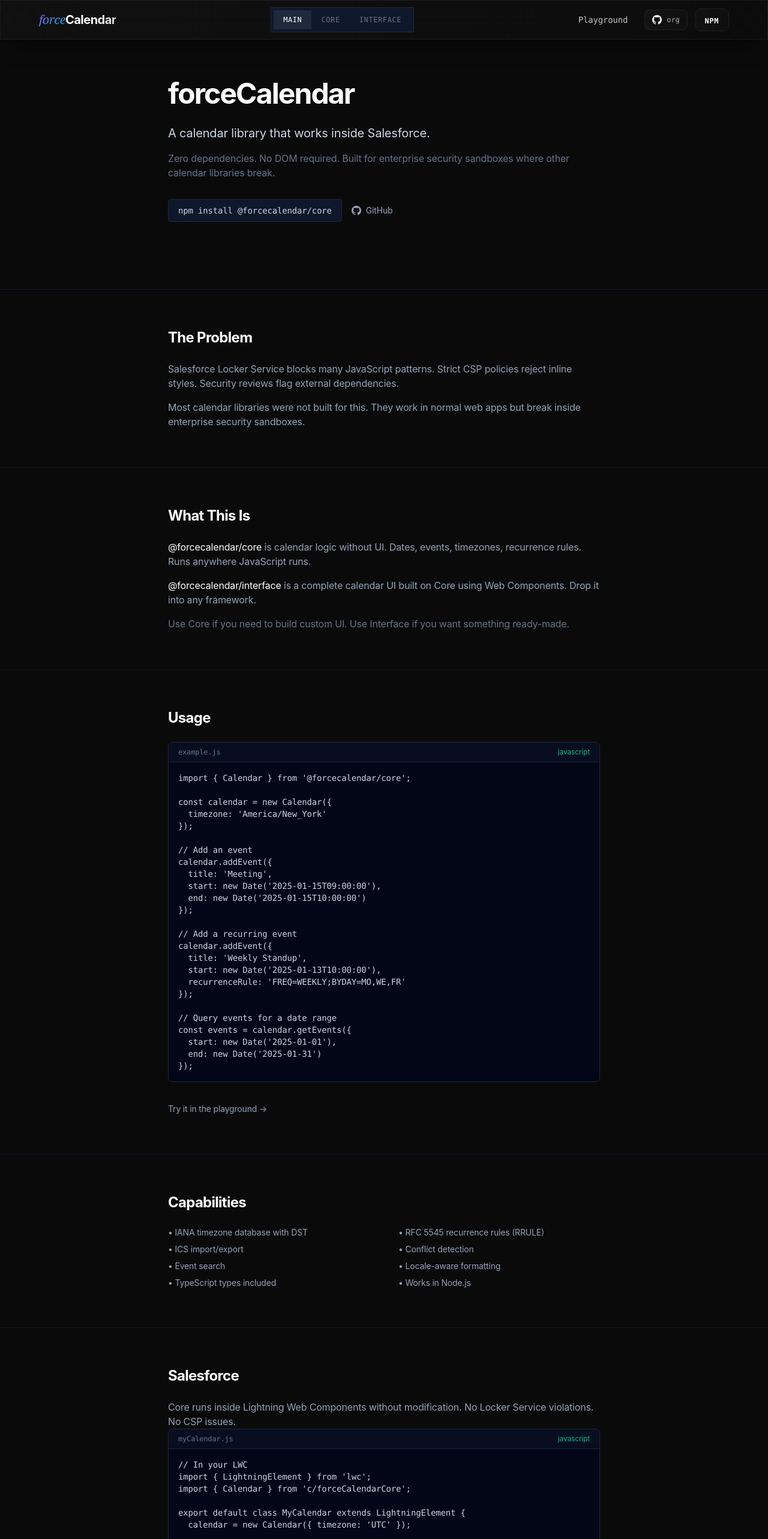
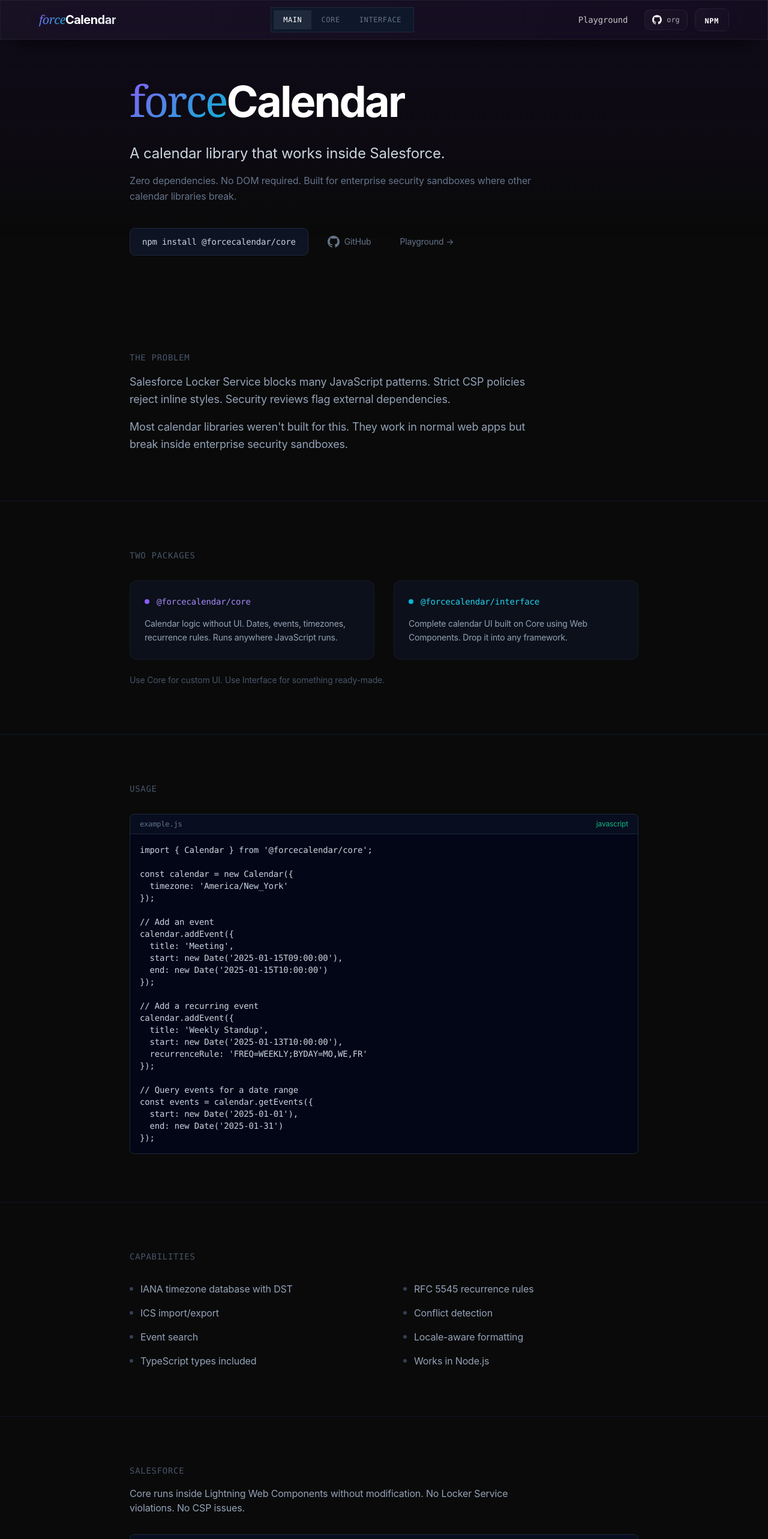
Before and after one commit to forceCalendar/www, a Next.js app: page / in a window 1280 px wide. Shown: the top 2566 px of the page at 60% size. Built offline with nearby package versions, Linux system fonts and the light colour scheme; a web font is replaced by a local one.

Commit message:
Refine landing page design - balanced, not bland

```diff
--- a/app/page.tsx
+++ b/app/page.tsx
@@ -14,39 +14,63 @@
 
   return (
     <div className="min-h-screen bg-[#0a0a0a]">
+      {/* Subtle gradient background */}
+      <div className="fixed inset-0 pointer-events-none">
+        <div className="absolute inset-0 bg-gradient-to-b from-violet-950/20 via-transparent to-transparent" />
+      </div>
+
       <Navigation />
 
-      {/* Hero - Direct */}
-      <section className="pt-32 pb-16">
-        <div className="max-w-3xl mx-auto px-6">
-          <div className={`${isLoaded ? 'opacity-100' : 'opacity-0'} transition-opacity duration-500`}>
+      {/* Hero */}
+      <section className="relative pt-32 pb-20">
+        <div className="max-w-4xl mx-auto px-6">
+          <div className={`${isLoaded ? 'opacity-100 translate-y-0' : 'opacity-0 translate-y-4'} transition-all duration-700`}>
 
-            <h1 className="text-4xl md:text-5xl font-bold mb-6 text-white">
-              forceCalendar
+            {/* Logo Title */}
+            <h1 className="text-5xl md:text-6xl lg:text-7xl mb-8">
+              <em
+                className="font-light italic not-italic"
+                style={{
+                  fontFamily: 'Georgia, serif',
+                  background: 'linear-gradient(135deg, #8b5cf6, #06b6d4)',
+                  WebkitBackgroundClip: 'text',
+                  WebkitTextFillColor: 'transparent'
+                }}
+              >
+                force
+              </em>
+              <strong className="font-bold text-white">Calendar</strong>
             </h1>
 
-            <p className="text-xl text-slate-300 mb-4">
+            <p className="text-xl md:text-2xl text-slate-300 mb-4 max-w-2xl">
               A calendar library that works inside Salesforce.
             </p>
 
-            <p className="text-slate-500 mb-8">
+            <p className="text-slate-500 mb-10 max-w-2xl leading-relaxed">
               Zero dependencies. No DOM required. Built for enterprise security sandboxes
               where other calendar libraries break.
             </p>
 
-            <div className="flex flex-wrap gap-4 mb-12">
-              <code className="bg-slate-900 border border-slate-800 px-4 py-2 text-sm text-slate-300 rounded">
+            {/* Install + Links */}
+            <div className="flex flex-wrap items-center gap-4">
+              <code className="bg-slate-900/80 border border-slate-800 px-5 py-3 text-sm text-slate-300 rounded-lg font-mono">
                 npm install @forcecalendar/core
               </code>
               <a
                 href="https://github.com/forcecalendar"
-                className="text-slate-400 hover:text-white text-sm flex items-center gap-2 transition-colors"
+                className="text-slate-500 hover:text-white text-sm flex items-center gap-2 transition-colors px-4 py-3"
               >
-                <svg className="w-4 h-4" fill="currentColor" viewBox="0 0 24 24">
+                <svg className="w-5 h-5" fill="currentColor" viewBox="0 0 24 24">
                   <path d="M12 0c-6.626 0-12 5.373-12 12 0 5.302 3.438 9.8 8.207 11.387.599.111.793-.261.793-.577v-2.234c-3.338.726-4.033-1.416-4.033-1.416-.546-1.387-1.333-1.756-1.333-1.756-1.089-.745.083-.729.083-.729 1.205.084 1.839 1.237 1.839 1.237 1.07 1.834 2.807 1.304 3.492.997.107-.775.418-1.305.762-1.604-2.665-.305-5.467-1.334-5.467-5.931 0-1.311.469-2.381 1.236-3.221-.124-.303-.535-1.524.117-3.176 0 0 1.008-.322 3.301 1.23.957-.266 1.983-.399 3.003-.404 1.02.005 2.047.138 3.006.404 2.291-1.552 3.297-1.23 3.297-1.23.653 1.653.242 2.874.118 3.176.77.84 1.235 1.911 1.235 3.221 0 4.609-2.807 5.624-5.479 5.921.43.372.823 1.102.823 2.222v3.293c0 .319.192.694.801.576 4.765-1.589 8.199-6.086 8.199-11.386 0-6.627-5.373-12-12-12z"/>
                 </svg>
                 GitHub
               </a>
+              <Link
+                href="/playground"
+                className="text-slate-500 hover:text-white text-sm transition-colors px-4 py-3"
+              >
+                Playground →
+              </Link>
             </div>
 
           </div>
@@ -54,48 +78,66 @@
       </section>
 
       {/* The Problem */}
-      <section className="py-16 border-t border-slate-900">
-        <div className="max-w-3xl mx-auto px-6">
-          <h2 className="text-2xl font-bold text-white mb-6">The Problem</h2>
+      <section className="py-20">
+        <div className="max-w-4xl mx-auto px-6">
+          <div className="max-w-2xl">
+            <h2 className="text-sm font-mono text-slate-600 uppercase tracking-wider mb-4">The Problem</h2>
 
-          <div className="space-y-4 text-slate-400">
+            <div className="space-y-4 text-lg text-slate-400 leading-relaxed">
               <p>
                 Salesforce Locker Service blocks many JavaScript patterns. Strict CSP policies
                 reject inline styles. Security reviews flag external dependencies.
               </p>
               <p>
-              Most calendar libraries were not built for this. They work in normal web apps
+                Most calendar libraries weren't built for this. They work in normal web apps
                 but break inside enterprise security sandboxes.
               </p>
+            </div>
           </div>
         </div>
       </section>
 
       {/* What This Is */}
-      <section className="py-16 border-t border-slate-900">
-        <div className="max-w-3xl mx-auto px-6">
-          <h2 className="text-2xl font-bold text-white mb-6">What This Is</h2>
+      <section className="py-20 border-t border-slate-900">
+        <div className="max-w-4xl mx-auto px-6">
+          <h2 className="text-sm font-mono text-slate-600 uppercase tracking-wider mb-8">Two Packages</h2>
 
-          <div className="space-y-4 text-slate-400">
-            <p>
-              <span className="text-white">@forcecalendar/core</span> is calendar logic without UI.
-              Dates, events, timezones, recurrence rules. Runs anywhere JavaScript runs.
-            </p>
-            <p>
-              <span className="text-white">@forcecalendar/interface</span> is a complete calendar UI
-              built on Core using Web Components. Drop it into any framework.
-            </p>
-            <p className="text-slate-500">
-              Use Core if you need to build custom UI. Use Interface if you want something ready-made.
+          <div className="grid md:grid-cols-2 gap-8">
+            {/* Core */}
+            <div className="p-6 rounded-xl bg-slate-900/50 border border-slate-800/50">
+              <div className="flex items-center gap-3 mb-4">
+                <div className="w-2 h-2 rounded-full bg-violet-500" />
+                <span className="font-mono text-sm text-violet-400">@forcecalendar/core</span>
+              </div>
+              <p className="text-slate-400 text-sm leading-relaxed">
+                Calendar logic without UI. Dates, events, timezones, recurrence rules.
+                Runs anywhere JavaScript runs.
               </p>
             </div>
+
+            {/* Interface */}
+            <div className="p-6 rounded-xl bg-slate-900/50 border border-slate-800/50">
+              <div className="flex items-center gap-3 mb-4">
+                <div className="w-2 h-2 rounded-full bg-cyan-500" />
+                <span className="font-mono text-sm text-cyan-400">@forcecalendar/interface</span>
+              </div>
+              <p className="text-slate-400 text-sm leading-relaxed">
+                Complete calendar UI built on Core using Web Components.
+                Drop it into any framework.
+              </p>
+            </div>
+          </div>
+
+          <p className="text-slate-600 text-sm mt-6">
+            Use Core for custom UI. Use Interface for something ready-made.
+          </p>
         </div>
       </section>
 
       {/* Code Example */}
-      <section className="py-16 border-t border-slate-900">
-        <div className="max-w-3xl mx-auto px-6">
-          <h2 className="text-2xl font-bold text-white mb-6">Usage</h2>
+      <section className="py-20 border-t border-slate-900">
+        <div className="max-w-4xl mx-auto px-6">
+          <h2 className="text-sm font-mono text-slate-600 uppercase tracking-wider mb-8">Usage</h2>
 
           <CodeSnippet
             code={`import { Calendar } from '@forcecalendar/core';
@@ -125,47 +167,60 @@
 });`}
             filename="example.js"
           />
+        </div>
+      </section>
 
-          <div className="mt-8">
-            <Link
-              href="/playground"
-              className="text-slate-400 hover:text-white text-sm transition-colors"
-            >
-              Try it in the playground →
-            </Link>
+      {/* Capabilities */}
+      <section className="py-20 border-t border-slate-900">
+        <div className="max-w-4xl mx-auto px-6">
+          <h2 className="text-sm font-mono text-slate-600 uppercase tracking-wider mb-8">Capabilities</h2>
+
+          <div className="grid md:grid-cols-2 gap-x-16 gap-y-4 text-slate-400">
+            <div className="flex items-center gap-3">
+              <div className="w-1.5 h-1.5 rounded-full bg-slate-700" />
+              <span>IANA timezone database with DST</span>
+            </div>
+            <div className="flex items-center gap-3">
+              <div className="w-1.5 h-1.5 rounded-full bg-slate-700" />
+              <span>RFC 5545 recurrence rules</span>
+            </div>
+            <div className="flex items-center gap-3">
+              <div className="w-1.5 h-1.5 rounded-full bg-slate-700" />
+              <span>ICS import/export</span>
+            </div>
+            <div className="flex items-center gap-3">
+              <div className="w-1.5 h-1.5 rounded-full bg-slate-700" />
+              <span>Conflict detection</span>
+            </div>
+            <div className="flex items-center gap-3">
+              <div className="w-1.5 h-1.5 rounded-full bg-slate-700" />
+              <span>Event search</span>
+            </div>
+            <div className="flex items-center gap-3">
+              <div className="w-1.5 h-1.5 rounded-full bg-slate-700" />
+              <span>Locale-aware formatting</span>
+            </div>
+            <div className="flex items-center gap-3">
+              <div className="w-1.5 h-1.5 rounded-full bg-slate-700" />
+              <span>TypeScript types included</span>
+            </div>
+            <div className="flex items-center gap-3">
+              <div className="w-1.5 h-1.5 rounded-full bg-slate-700" />
+              <span>Works in Node.js</span>
+            </div>
           </div>
         </div>
       </section>
 
-      {/* Capabilities - Simple List */}
-      <section className="py-16 border-t border-slate-900">
-        <div className="max-w-3xl mx-auto px-6">
-          <h2 className="text-2xl font-bold text-white mb-6">Capabilities</h2>
+      {/* Salesforce */}
+      <section className="py-20 border-t border-slate-900">
+        <div className="max-w-4xl mx-auto px-6">
+          <h2 className="text-sm font-mono text-slate-600 uppercase tracking-wider mb-4">Salesforce</h2>
 
-          <div className="grid md:grid-cols-2 gap-x-12 gap-y-2 text-slate-400 text-sm">
-            <p>• IANA timezone database with DST</p>
-            <p>• RFC 5545 recurrence rules (RRULE)</p>
-            <p>• ICS import/export</p>
-            <p>• Conflict detection</p>
-            <p>• Event search</p>
-            <p>• Locale-aware formatting</p>
-            <p>• TypeScript types included</p>
-            <p>• Works in Node.js</p>
-          </div>
-        </div>
-      </section>
-
-      {/* Salesforce Specific */}
-      <section className="py-16 border-t border-slate-900">
-        <div className="max-w-3xl mx-auto px-6">
-          <h2 className="text-2xl font-bold text-white mb-6">Salesforce</h2>
-
-          <div className="space-y-4 text-slate-400">
-            <p>
+          <p className="text-slate-400 mb-8 max-w-2xl">
             Core runs inside Lightning Web Components without modification.
             No Locker Service violations. No CSP issues.
           </p>
-          </div>
 
           <CodeSnippet
             code={`// In your LWC
@@ -187,37 +242,66 @@
         </div>
       </section>
 
-      {/* Links */}
-      <section className="py-16 border-t border-slate-900">
-        <div className="max-w-3xl mx-auto px-6">
-          <h2 className="text-2xl font-bold text-white mb-6">Resources</h2>
+      {/* Resources */}
+      <section className="py-20 border-t border-slate-900">
+        <div className="max-w-4xl mx-auto px-6">
+          <h2 className="text-sm font-mono text-slate-600 uppercase tracking-wider mb-8">Resources</h2>
 
-          <div className="space-y-3">
-            <Link href="/core/docs" className="block text-slate-400 hover:text-white transition-colors">
-              Core Documentation →
+          <div className="grid md:grid-cols-2 gap-4">
+            <Link
+              href="/core/docs"
+              className="group p-5 rounded-lg border border-slate-800/50 hover:border-slate-700 transition-colors"
+            >
+              <span className="text-white group-hover:text-violet-400 transition-colors">Core Documentation</span>
+              <span className="text-slate-600 ml-2">→</span>
             </Link>
-            <Link href="/core/api" className="block text-slate-400 hover:text-white transition-colors">
-              API Reference →
+            <Link
+              href="/core/api"
+              className="group p-5 rounded-lg border border-slate-800/50 hover:border-slate-700 transition-colors"
+            >
+              <span className="text-white group-hover:text-violet-400 transition-colors">API Reference</span>
+              <span className="text-slate-600 ml-2">→</span>
             </Link>
-            <Link href="/interface" className="block text-slate-400 hover:text-white transition-colors">
-              Interface Components →
+            <Link
+              href="/interface"
+              className="group p-5 rounded-lg border border-slate-800/50 hover:border-slate-700 transition-colors"
+            >
+              <span className="text-white group-hover:text-cyan-400 transition-colors">Interface Components</span>
+              <span className="text-slate-600 ml-2">→</span>
             </Link>
             <a
               href="https://github.com/forcecalendar/core"
-              className="block text-slate-400 hover:text-white transition-colors"
+              className="group p-5 rounded-lg border border-slate-800/50 hover:border-slate-700 transition-colors"
             >
-              GitHub →
+              <span className="text-white group-hover:text-slate-300 transition-colors">GitHub</span>
+              <span className="text-slate-600 ml-2">→</span>
             </a>
           </div>
         </div>
       </section>
 
-      {/* Footer - Minimal */}
-      <footer className="py-12 border-t border-slate-900">
-        <div className="max-w-3xl mx-auto px-6">
-          <div className="flex flex-wrap items-center justify-between gap-4 text-sm text-slate-600">
+      {/* Footer */}
+      <footer className="py-16 border-t border-slate-900">
+        <div className="max-w-4xl mx-auto px-6">
+          <div className="flex flex-wrap items-center justify-between gap-6">
+            <div className="text-xl">
+              <em
+                className="font-light italic"
+                style={{
+                  fontFamily: 'Georgia, serif',
+                  background: 'linear-gradient(135deg, #8b5cf6, #06b6d4)',
+                  WebkitBackgroundClip: 'text',
+                  WebkitTextFillColor: 'transparent'
+                }}
+              >
+                force
+              </em>
+              <strong className="font-bold text-white">Calendar</strong>
+            </div>
+            <div className="flex items-center gap-6 text-sm text-slate-600">
               <span>MIT License</span>
               <span>Open Source</span>
+            </div>
           </div>
         </div>
       </footer>
```
Lines whose indentation alone changed are shown as unchanged.
